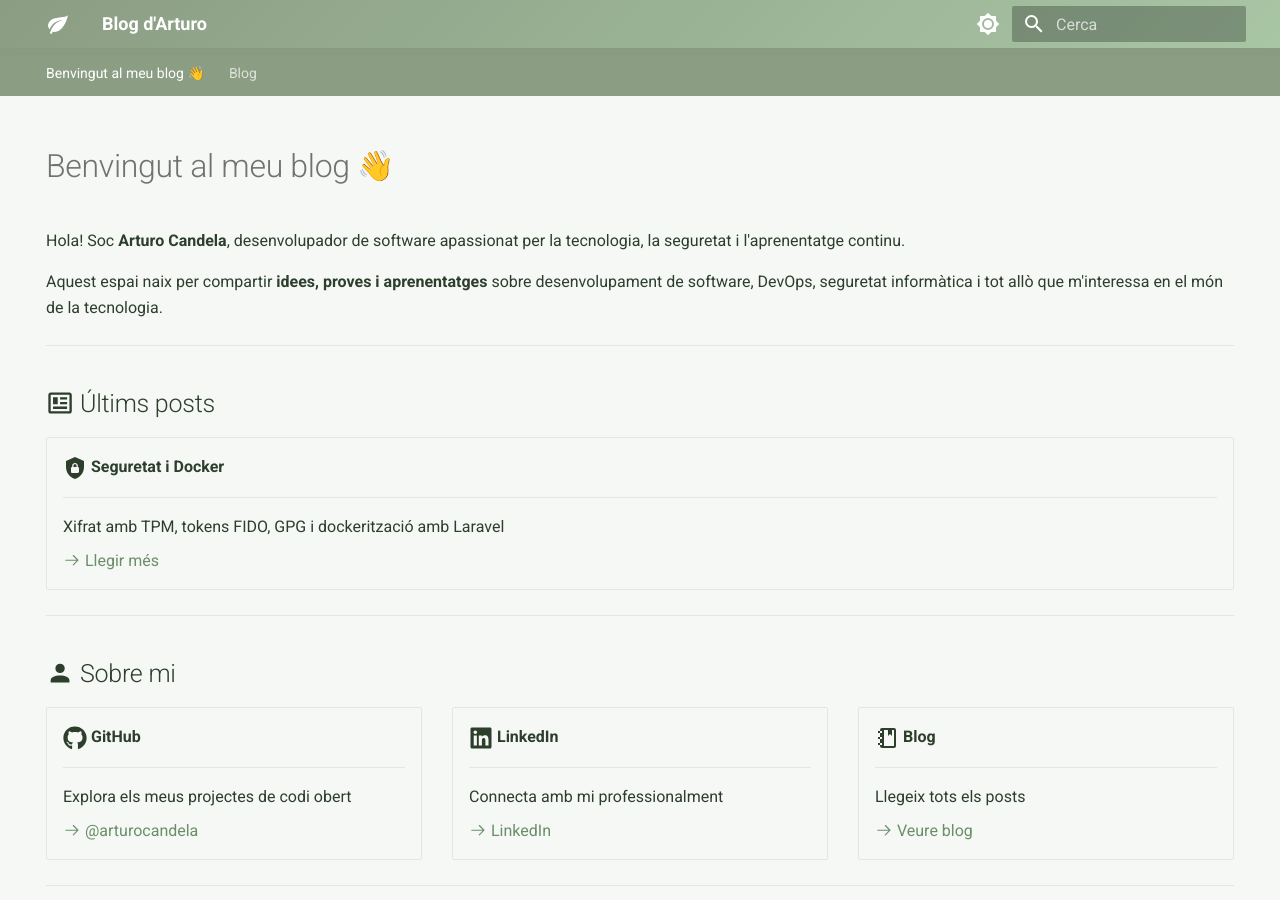
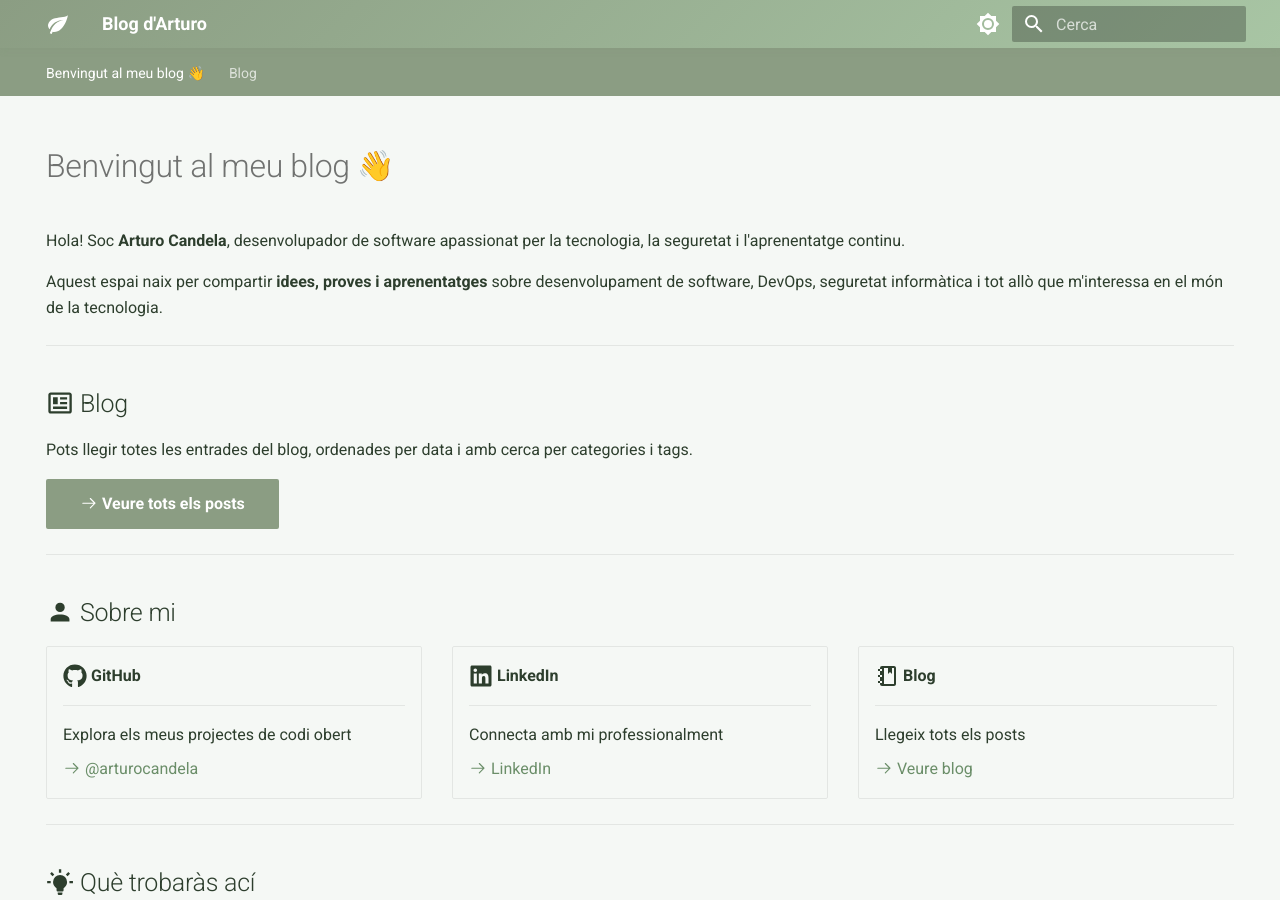
Before and after one commit to arturocandela/blog, an MkDocs documentation site: the page built from docs/index.md, in a window 1280 px wide and 900 px high. Built offline with MkDocs 1.6.1 and Material for MkDocs 9.7.7, drawn with Linux system fonts in a browser that asks for light colours; emoji names are drawn with the system emoji font.

Commit message:
[MOD] Simplifica pàgina principal i documenta que els posts es mostren automàticament
- Elimina l'apartat manual 'Últims posts' de docs/index.md
- Substituït per un enllaç directe al blog complet
- Documenta a agents.md que els posts es detecten automàticament
- No cal editar cap fitxer després de crear un post nou

```diff
--- a/docs/index.md
+++ b/docs/index.md
@@ -12,19 +12,11 @@ Aquest espai naix per compartir **idees, proves i aprenentatges** sobre desenvol
 
 ---
 
-## :material-newspaper-variant-outline: Últims posts
+## :material-newspaper-variant-outline: Blog
 
-<div class="grid cards" markdown>
+Pots llegir totes les entrades del blog, ordenades per data i amb cerca per categories i tags.
 
--   :material-shield-lock:{ .lg .middle } **Seguretat i Docker**
-
-    ---
-
-    Xifrat amb TPM, tokens FIDO, GPG i dockerització amb Laravel
-
-    [:octicons-arrow-right-24: Llegir més](blog/index.md)
-
-</div>
+[:octicons-arrow-right-24: Veure tots els posts](blog/){ .md-button .md-button--primary }
 
 ---
 
```
Also changed, not shown: agents.md (+8 -0 lines).
